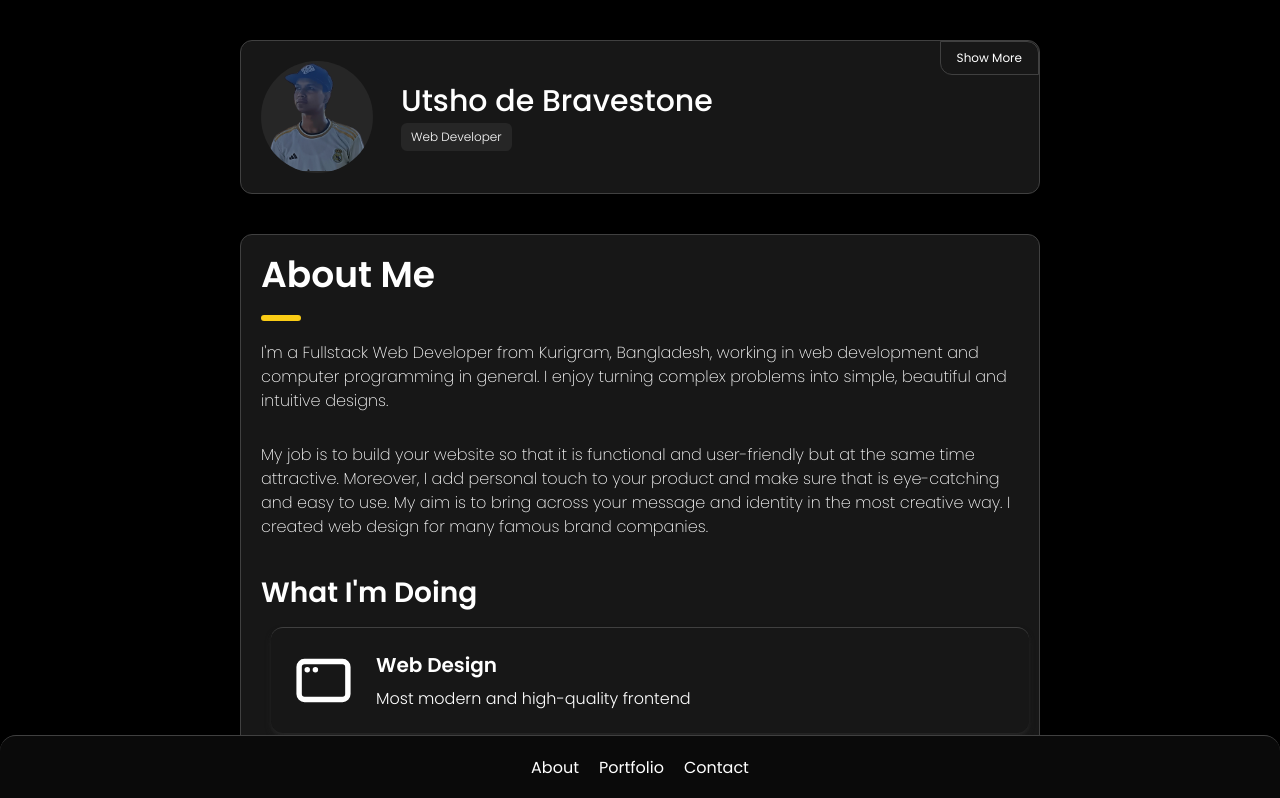
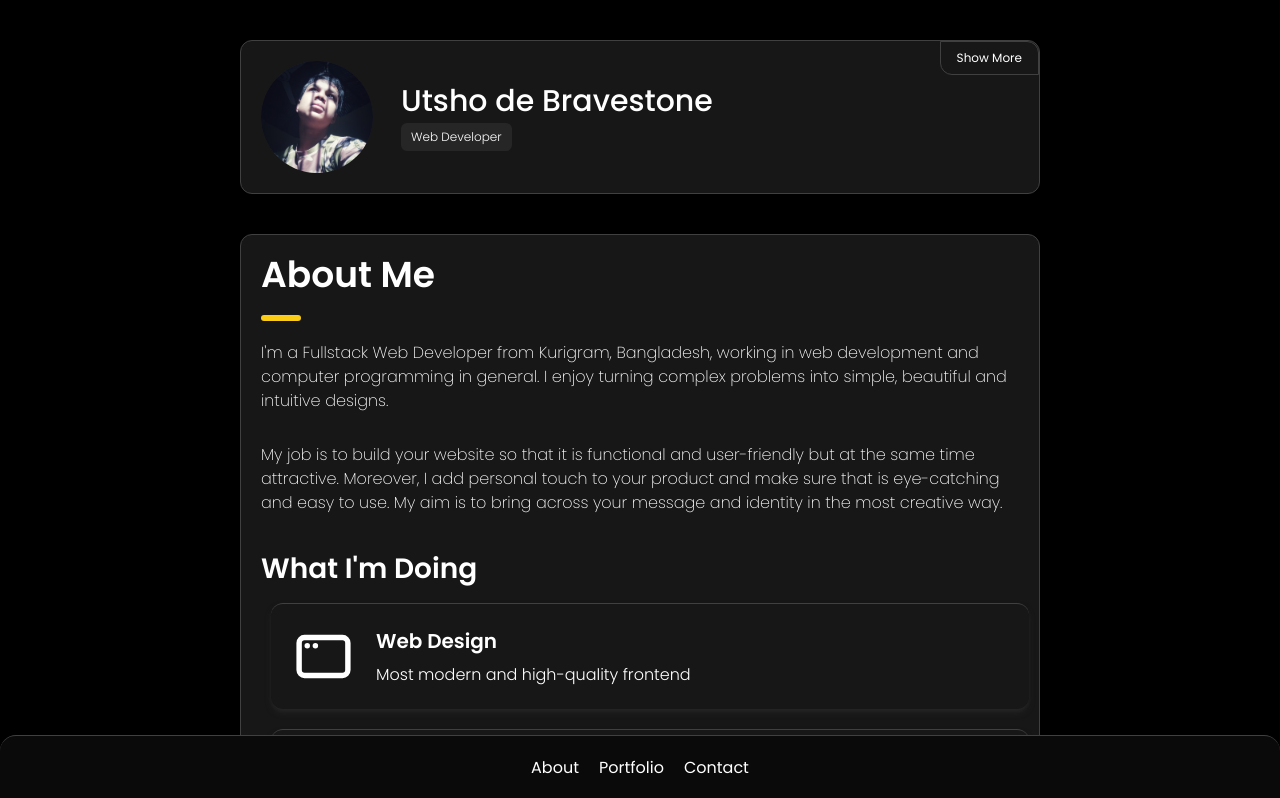
Before and after one commit to utshodebravestone/personal-portfolio, a React (Vite) app: page / in a window 1280 px wide. Shown: the top 798 px of the page. Built offline with nearby package versions, Linux system fonts and the light colour scheme.

Commit message:
added different image

```diff
--- a/src/components/About.tsx
+++ b/src/components/About.tsx
@@ -40,7 +40,7 @@ const About = () => {
         user-friendly but at the same time attractive. Moreover, I add personal
         touch to your product and make sure that is eye-catching and easy to
         use. My aim is to bring across your message and identity in the most
-        creative way. I created web design for many famous brand companies.
+        creative way.
       </p>
 
       <ul className="mt-2.5 md:mt-5 flex flex-col gap-3 md:gap-5">
--- a/src/components/Intro.tsx
+++ b/src/components/Intro.tsx
@@ -1,7 +1,7 @@
 import { MdMail, MdCall, MdCalendarMonth, MdHome } from "react-icons/md";
 import { FaGithub, FaFacebook, FaTwitter } from "react-icons/fa";
 
-import utsho from "../assets/images/utsho.png";
+import utsho from "../assets/images/utsho.jpeg";
 import useToggle from "../hooks/useToggle";
 import Info from "./Info";
 
@@ -45,7 +45,7 @@ const Intro = () => {
           <img
             src={utsho}
             alt="Utsho"
-            className="h-full w-full rounded-full object-contain"
+            className="h-full w-full rounded-full object-cover"
           />
         </div>
 
```
Also changed, not shown: src/assets/images/utsho.jpeg (added).
